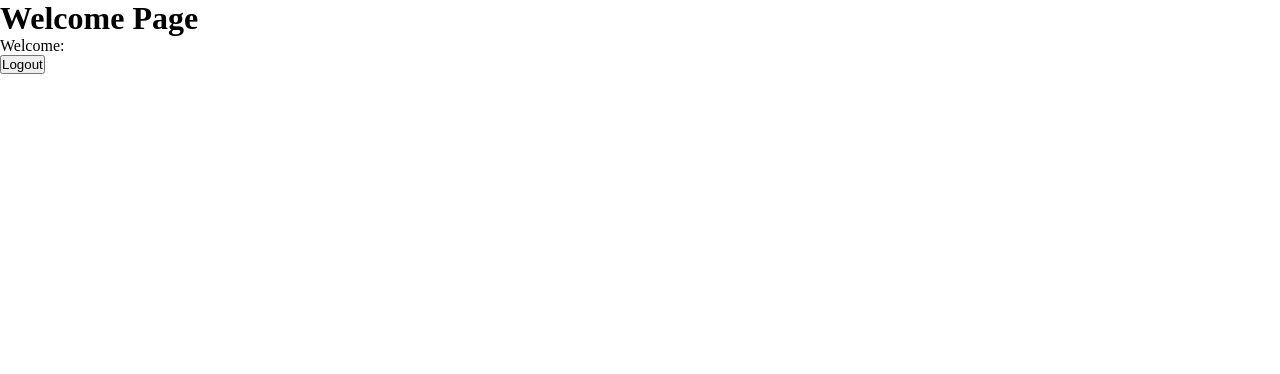
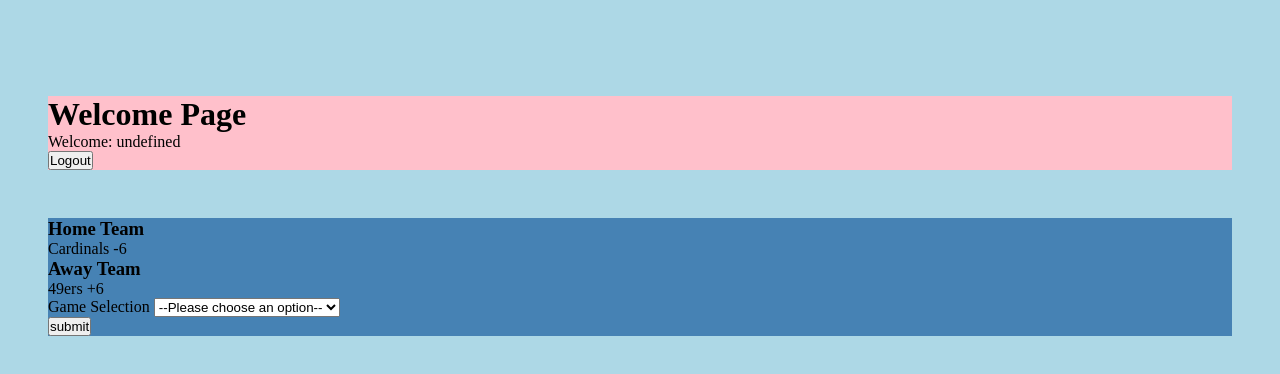
Before and after one commit to jnthnch/smallco, a website: page public/welcome.html in a window 1280 px wide. Drawn offline with nearby package versions, Linux system fonts and the light colour scheme; no server answers.

Commit message:
Updated welcome.html

```diff
--- a/public/welcome.html
+++ b/public/welcome.html
@@ -7,15 +7,40 @@
     <title>Welcome Page</title>
     <link rel="stylesheet" href="./css/welcome.css">
     <script src="https://cdn.jsdelivr.net/npm/axios/dist/axios.min.js"></script>
-
 </head>
 <body>
-    <h1>Welcome Page</h1>
-    <div>
-        <p id='welcome-username'>Welcome: </p>
+    <div class='outer_container'>
+        <div class='header_container'>
+            <h1>Welcome Page</h1>
+            <div>
+                <p id='welcome_username'>Welcome: </p>
+            </div>
+            <button id='logout_button'>Logout</button>
+        </div>
+        <div class="game_picks_container">
+            <div id="homeTeam">
+                <h3>Home Team</h3>
+                <p>Cardinals -6</p>
+            </div>
+            <div id="awayTeam">
+                <h3>Away Team</h3>
+                <p>49ers +6</p>
+            </div>
+            <div id="game-1">
+                <form>
+                    Game Selection
+                    <select name="game-1-selection" id="game-1-selection">
+                        <option value="">--Please choose an option--</option>
+                        <option value="Home">Home</option>
+                        <option value="Away">Away</option>
+                    </select>
+                </form>
+
+                <button onclick="handleSubmit()">submit</button>
+            </div>
+        </div>
     </div>
-    <button id='logout-button'>Logout</button>
+
     <script src="./js/welcome.js"></script>
-
 </body>
 </html>
```
